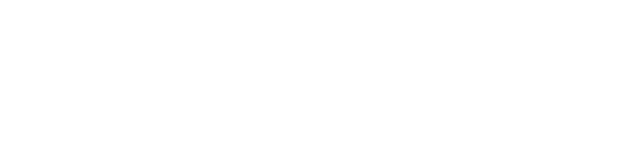
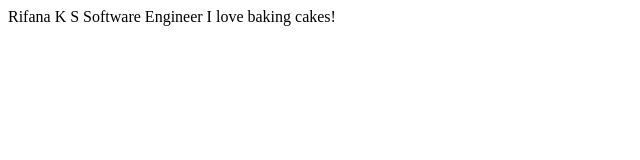
Before and after one commit to Rifanaks/team_intro, a plain HTML site: page index.html in a window 1280 px wide. Shown: the whole page, without its empty margins (0-640 px from the left). Drawn offline with Linux system fonts and the light colour scheme.

Commit message:
made changes on rifana branch

```diff
--- a/index.html
+++ b/index.html
@@ -5,6 +5,10 @@
         </title>
     </head>
     <body>
-
+        <p>
+            Rifana K S
+            Software Engineer
+            I love baking cakes!
+        </p>
     </body>
 </html>
```
